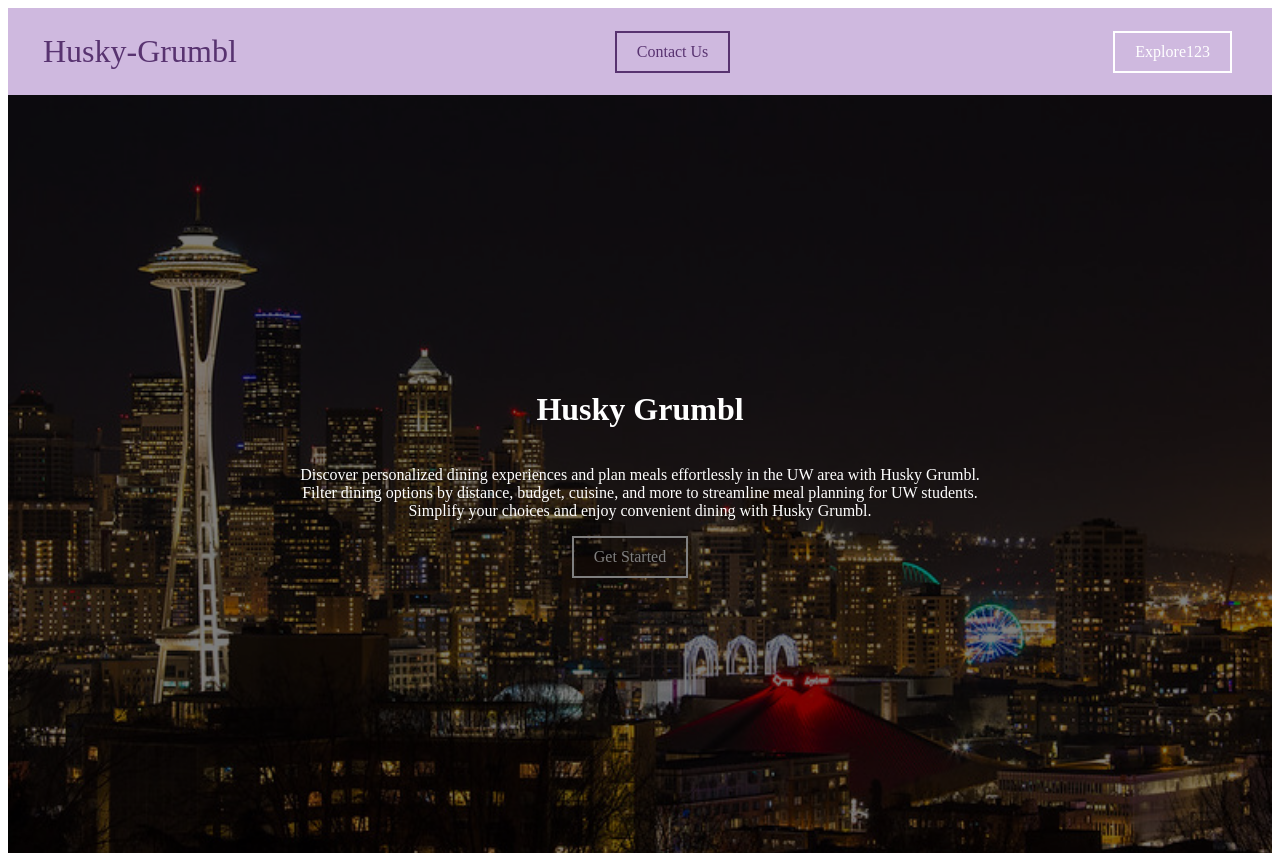
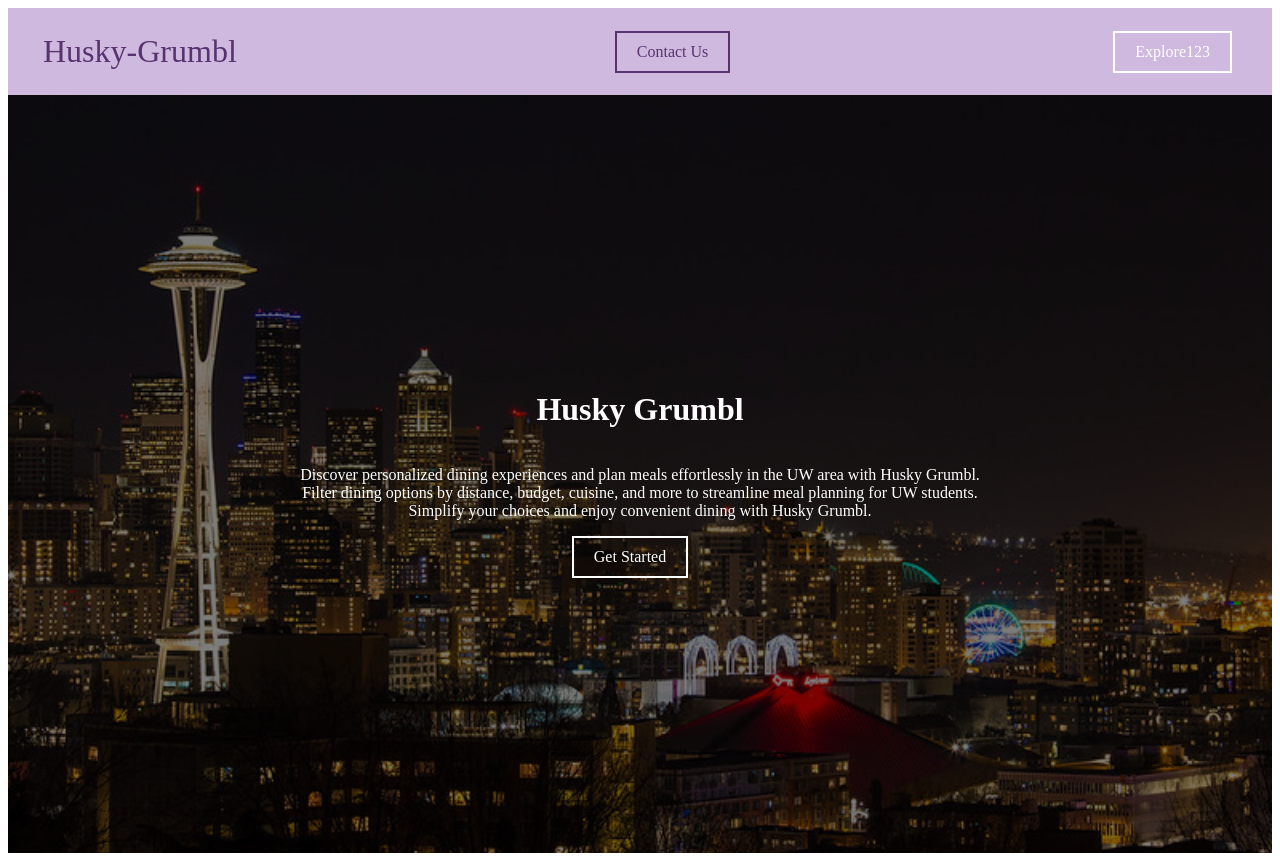
Before and after one commit to hcp-uw/Husky-Grumbl, a React (Create React App) app in the folder frontend/: page /home-page in a window 1280 px wide. Built offline with nearby package versions, Linux system fonts and the light colour scheme.

Commit message:
adjustin the css

```diff
--- a/frontend/src/HomeHeader.css
+++ b/frontend/src/HomeHeader.css
@@ -26,7 +26,7 @@
   width: 100%; /* Cover the entire width of the parent */
   height: 100%; /* Cover the entire height of the parent */
   background-color: rgba(0, 0, 0, 0.5); /* Semi-transparent black color */
-  z-index: 0;
+  z-index: 1;
 }
 
 .home-header-content {
@@ -48,6 +48,7 @@
   font-size: 16px;
   margin-right: 20px; /* Add some margin to separate it from other content */
   cursor: pointer;
+  z-index: 1
 }
 
 /* Hover effect for the Contact Us button */
```
